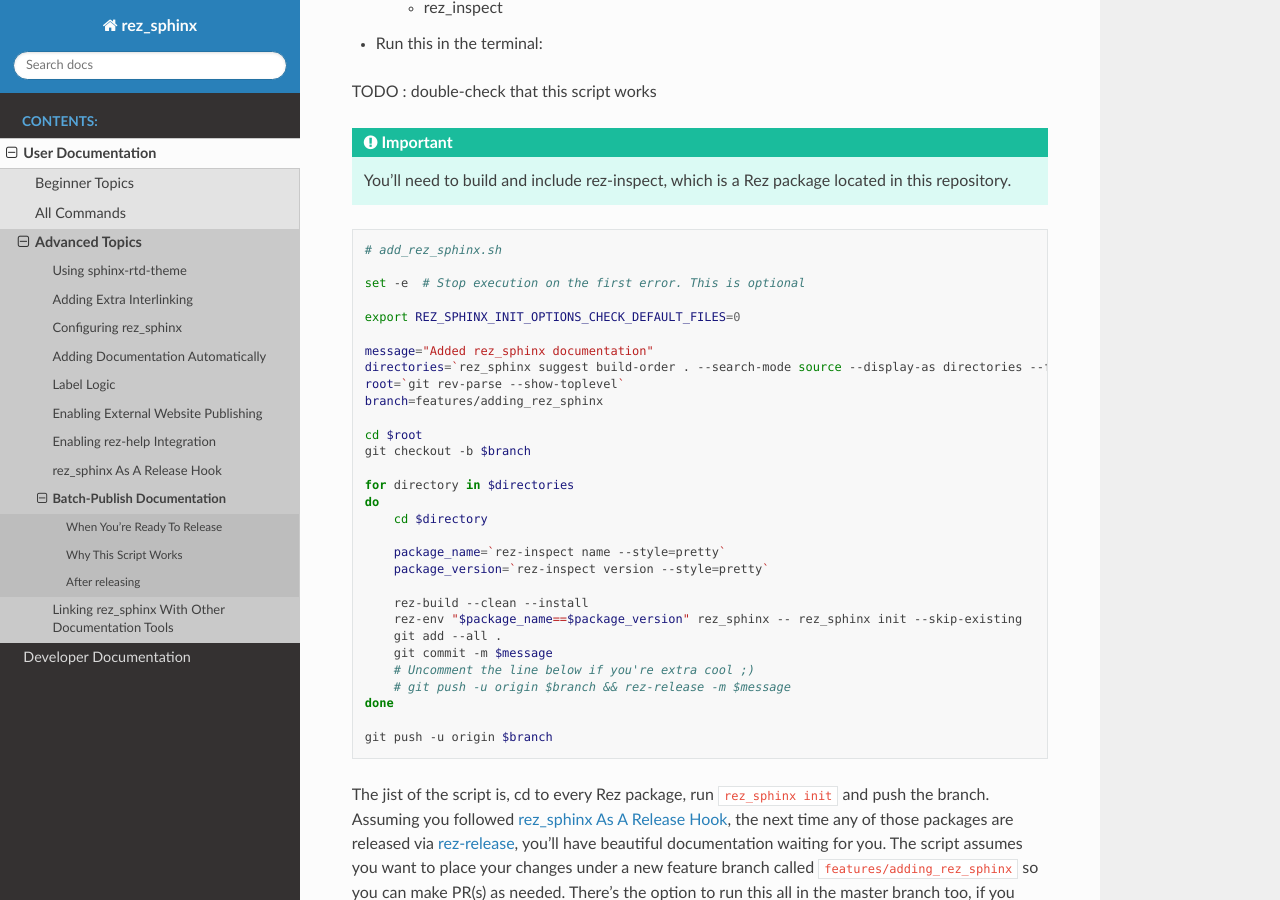
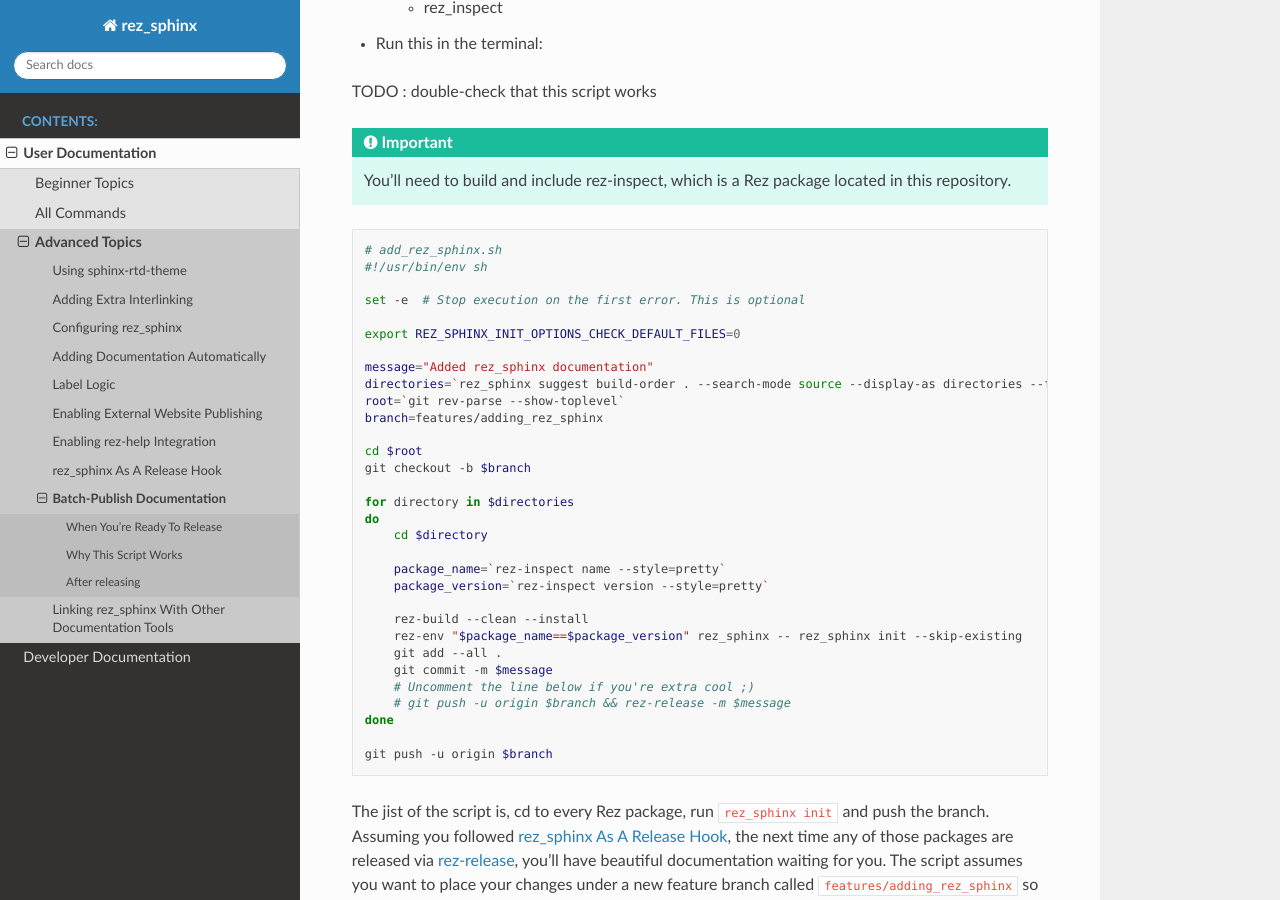
Before and after one commit to ColinKennedy/rez_developer_packages, a Sphinx documentation site: the page built from rez_sphinx/documentation/batch_publish_documentation.rst, in a window 1280 px wide and 900 px high, scrolled down 494 px. Built offline with Sphinx 7.4.7 and the Read the Docs theme 2.0.0, drawn with Linux system fonts in a browser that asks for light colours; pages that are not in the unit, such as notebooks, are missing from menus; the version number could not be read and is left out.

Commit message:
Adding more code

```diff
--- a/rez_sphinx/documentation/batch_publish_documentation.rst
+++ b/rez_sphinx/documentation/batch_publish_documentation.rst
@@ -32,6 +32,7 @@ TODO : double-check that this script works
 .. code-block:: sh
 
     # add_rez_sphinx.sh
+    #!/usr/bin/env sh
 
     set -e  # Stop execution on the first error. This is optional
 
```
